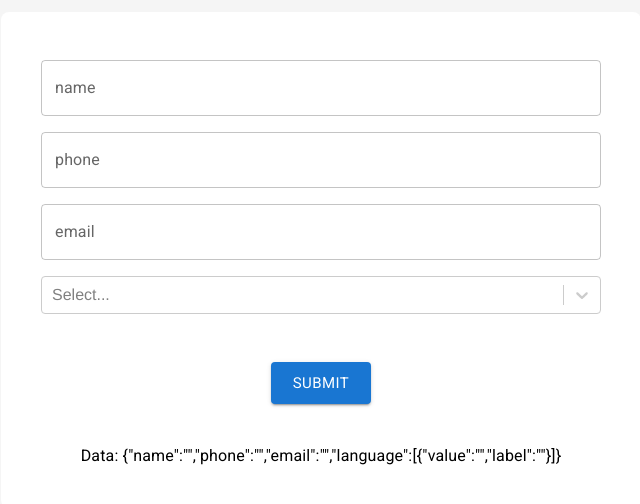
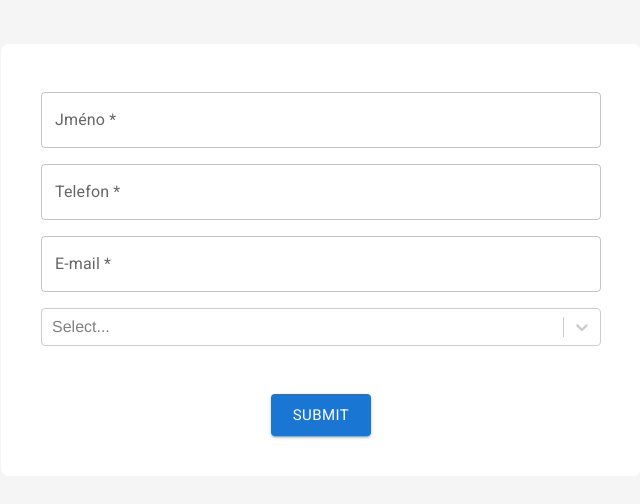
Before and after one commit to krsiakdaniel/react-hook-form-with-validation, a React (Vite) app: page / in a window 1280 px wide. Shown: the part 140-644 px from the top of the page, without its empty margins (319-959 px from the left). Built offline with nearby package versions, Linux system fonts and the light colour scheme; a web font is replaced by a local one.

Commit message:
show data after submit

```diff
--- a/src/components/form/form.tsx
+++ b/src/components/form/form.tsx
@@ -31,7 +31,6 @@ const Form = () => {
     handleSubmit,
     formState: { errors },
     control,
-    reset,
   } = useForm<FormValues>({
     defaultValues: {
       name: '',
@@ -49,14 +48,11 @@ const Form = () => {
 
   const onSubmit: SubmitHandler<FormValues> = (data: FormValues) => {
     setData(data)
-
-    reset({
-      name: '',
-      language: [],
-    })
   }
 
   const hasErrors = Boolean(errors.name || errors.phone || errors.email)
+  const showData = data.email !== '' && data.name !== '' && data.phone !== ''
+  const formData = JSON.stringify(data)
 
   return (
     <StyledForm>
@@ -64,7 +60,7 @@ const Form = () => {
         <Box className="form-container">
           <TextField
             className="input-field"
-            label="name"
+            label="Jméno *"
             {...register('name', {
               minLength: {
                 value: 3,
@@ -80,7 +76,7 @@ const Form = () => {
 
           <TextField
             className="input-field"
-            label="phone"
+            label="Telefon *"
             {...register('phone', {
               minLength: {
                 value: 3,
@@ -96,7 +92,7 @@ const Form = () => {
 
           <TextField
             className="input-field"
-            label="email"
+            label="E-mail *"
             {...register('email', {
               minLength: {
                 value: 3,
@@ -121,7 +117,7 @@ const Form = () => {
             Submit
           </Button>
 
-          <Typography className="normal-text">Data: {JSON.stringify(data)}</Typography>
+          {showData && <Typography className="normal-text">Form data: {formData}</Typography>}
         </Box>
       </form>
     </StyledForm>
```
